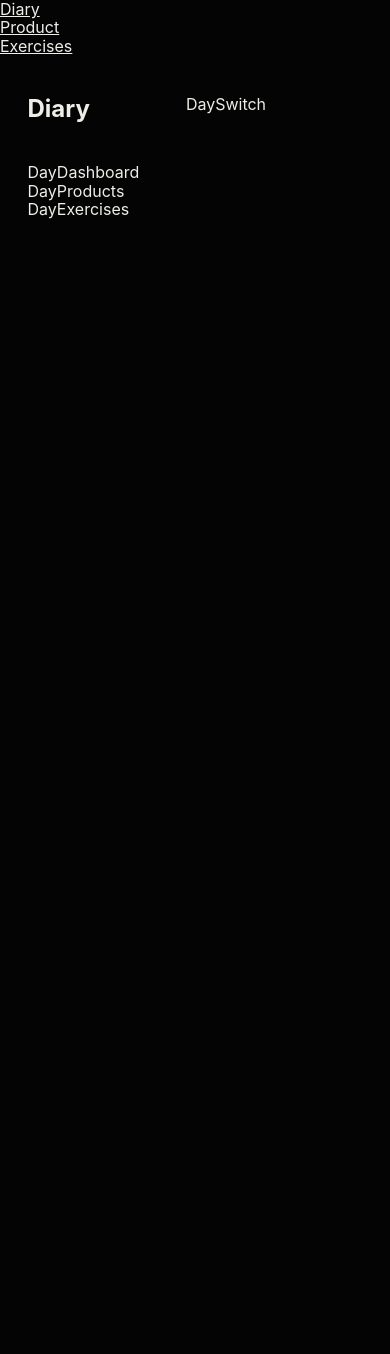
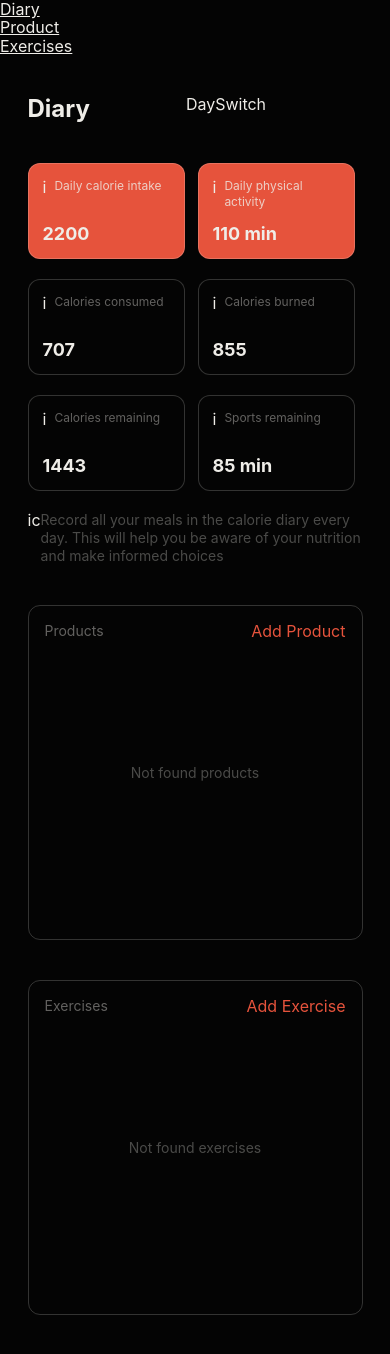
Before and after one commit to Nikolaus-B/power-pulse, a React (Create React App) app: page /power-pulse/diary in a window 390 px wide. Shown: the top 1354 px of the page. Before the commit the page ends 844 px from the top, so only its background shows below. Built offline with nearby package versions, Linux system fonts and the light colour scheme.

Commit message:
finish mobile

```diff
--- /dev/null
+++ b/src/components/DashboardElement/DashboardElement.jsx
@@ -0,0 +1,19 @@
+import React from 'react';
+import {
+  Dashboard,
+  DashboardTitle,
+  IconAndTitleContainer,
+  Indicator,
+} from './DashboardElement.styled';
+
+export const DashboardElement = ({ name, icon, text, isOrange }) => {
+  return (
+    <Dashboard $isOrange={isOrange}>
+      <IconAndTitleContainer>
+        <p>i</p>
+        <DashboardTitle $isOrange={isOrange}>{name}</DashboardTitle>
+      </IconAndTitleContainer>
+      <Indicator>{text}</Indicator>
+    </Dashboard>
+  );
+};
--- /dev/null
+++ b/src/components/DashboardElement/DashboardElement.styled.js
@@ -0,0 +1,37 @@
+import styled from 'styled-components';
+
+const getColor = props =>
+  props.$isOrange ? '--orange-color' : '--primary-black-color';
+
+const getTextColor = props =>
+  props.$isOrange ? '--diary-active-color' : '--text-categories-color';
+
+export const Dashboard = styled.div`
+  display: flex;
+  flex-direction: column;
+  justify-content: space-between;
+  width: 157px;
+  height: 96px;
+  padding: 14px;
+  background-color: var(${getColor});
+  border: 1px solid var(--border-static-color);
+  border-radius: 12px;
+`;
+
+export const IconAndTitleContainer = styled.div`
+  display: flex;
+  gap: 8px;
+`;
+
+export const DashboardTitle = styled.p`
+  font-weight: 400;
+  font-size: 12px;
+  line-height: 16px;
+  color: var(${getTextColor});
+`;
+
+export const Indicator = styled.p`
+  font-weight: 700;
+  font-size: 18px;
+  line-height: 20px;
+`;
--- a/src/components/DayDashboard/DayDashboard.jsx
+++ b/src/components/DayDashboard/DayDashboard.jsx
@@ -1,5 +1,38 @@
+import { DashboardElement } from 'components/DashboardElement/DashboardElement';
 import React from 'react';
+import {
+  DashboardList,
+  DayDashboardContainer,
+  Notification,
+  NotificationContainer,
+} from './DayDashboard.styled';
 
 export const DayDashboard = () => {
-  return <div>DayDashboard</div>;
+  return (
+    <DayDashboardContainer>
+      <DashboardList>
+        <DashboardElement
+          isOrange={true}
+          name={'Daily calorie intake'}
+          text={'2200'}
+        />
+        <DashboardElement
+          isOrange={true}
+          name={'Daily physical activity'}
+          text={'110 min'}
+        />
+        <DashboardElement name={'Сalories consumed'} text={'707'} />
+        <DashboardElement name={'Сalories burned'} text={'855'} />
+        <DashboardElement name={'Calories remaining'} text={'1443'} />
+        <DashboardElement name={'Sports remaining'} text={'85 min'} />
+      </DashboardList>
+      <NotificationContainer>
+        <p>ic</p>
+        <Notification>
+          Record all your meals in the calorie diary every day. This will help
+          you be aware of your nutrition and make informed choices
+        </Notification>
+      </NotificationContainer>
+    </DayDashboardContainer>
+  );
 };
--- a/src/components/DayDashboard/DayDashboard.styled.js
+++ b/src/components/DayDashboard/DayDashboard.styled.js
@@ -0,0 +1,21 @@
+import styled from 'styled-components';
+
+export const DayDashboardContainer = styled.div``;
+
+export const DashboardList = styled.div`
+  display: flex;
+  flex-wrap: wrap;
+  gap: 20px 13px;
+  margin-bottom: 20px;
+`;
+
+export const NotificationContainer = styled.div`
+  display: flex;
+`;
+
+export const Notification = styled.div`
+  font-weight: 400;
+  font-size: 14px;
+  line-height: 18px;
+  color: var(--text-info-color);
+`;
--- a/src/components/DayExercises/DayExercises.jsx
+++ b/src/components/DayExercises/DayExercises.jsx
@@ -1,5 +1,23 @@
 import React from 'react';
+import {
+  DayExercisesTitle,
+  ExercisesContainer,
+  ExercisesHeader,
+  ExercisesLink,
+  Exerciseslist,
+  NotFoundExercises,
+} from './DayExercises.styled';
 
 export const DayExercises = () => {
-  return <div>DayExercises</div>;
+  return (
+    <ExercisesContainer>
+      <ExercisesHeader>
+        <DayExercisesTitle>Exercises</DayExercisesTitle>
+        <ExercisesLink to="/product">Add Exercise</ExercisesLink>
+      </ExercisesHeader>
+      <Exerciseslist>
+        <NotFoundExercises>Not found exercises</NotFoundExercises>
+      </Exerciseslist>
+    </ExercisesContainer>
+  );
 };
--- a/src/components/DayExercises/DayExercises.styled.js
+++ b/src/components/DayExercises/DayExercises.styled.js
@@ -0,0 +1,43 @@
+import styled from 'styled-components';
+import { Link } from 'react-router-dom';
+
+export const ExercisesContainer = styled.div`
+  position: relative;
+  min-height: 335px;
+  padding: 16px;
+  border: 1px solid var(--border-static-color);
+  border-radius: 12px;
+`;
+
+export const ExercisesHeader = styled.div`
+  display: flex;
+  justify-content: space-between;
+  margin-bottom: 22px;
+`;
+
+export const DayExercisesTitle = styled.p`
+  font-size: 14px;
+  line-height: 18px;
+  color: var(--text-categories-color);
+`;
+
+export const ExercisesLink = styled(Link)`
+  text-decoration: none;
+
+  color: var(--orange-color);
+`;
+
+export const Exerciseslist = styled.div`
+  display: block;
+`;
+
+export const NotFoundExercises = styled.p`
+  position: absolute;
+  top: 50%;
+  left: 50%;
+  transform: translate(-50%, -50%);
+  font-weight: 400;
+  font-size: 14px;
+  line-height: 18px;
+  color: var(--text-info-color);
+`;
--- a/src/components/DayProducts/DayProducts.jsx
+++ b/src/components/DayProducts/DayProducts.jsx
@@ -1,5 +1,23 @@
 import React from 'react';
+import {
+  ProductsContainer,
+  NotFoundProducts,
+  Productslist,
+  ProductsLink,
+  ProductHeader,
+  DayProductTitle,
+} from './DayProducts.styled';
 
 export const DayProducts = () => {
-  return <div>DayProducts</div>;
+  return (
+    <ProductsContainer>
+      <ProductHeader>
+        <DayProductTitle>Products</DayProductTitle>
+        <ProductsLink to="/product">Add Product</ProductsLink>
+      </ProductHeader>
+      <Productslist>
+        <NotFoundProducts>Not found products</NotFoundProducts>
+      </Productslist>
+    </ProductsContainer>
+  );
 };
--- a/src/components/DayProducts/DayProducts.styled.js
+++ b/src/components/DayProducts/DayProducts.styled.js
@@ -0,0 +1,43 @@
+import styled from 'styled-components';
+import { Link } from 'react-router-dom';
+
+export const ProductsContainer = styled.div`
+  position: relative;
+  min-height: 335px;
+  padding: 16px;
+  border: 1px solid var(--border-static-color);
+  border-radius: 12px;
+`;
+
+export const ProductHeader = styled.div`
+  display: flex;
+  justify-content: space-between;
+  margin-bottom: 22px;
+`;
+
+export const DayProductTitle = styled.p`
+  font-size: 14px;
+  line-height: 18px;
+  color: var(--text-categories-color);
+`;
+
+export const ProductsLink = styled(Link)`
+  text-decoration: none;
+
+  color: var(--orange-color);
+`;
+
+export const Productslist = styled.div`
+  display: block;
+`;
+
+export const NotFoundProducts = styled.p`
+  position: absolute;
+  top: 50%;
+  left: 50%;
+  transform: translate(-50%, -50%);
+  font-weight: 400;
+  font-size: 14px;
+  line-height: 18px;
+  color: var(--text-info-color);
+`;
--- a/src/components/Diary/Diary.styled.js
+++ b/src/components/Diary/Diary.styled.js
@@ -8,11 +8,16 @@ export const TitleContainer = styled.div`
   margin-bottom: 40px;
 `;
 
-export const ProductAndExercises = styled.div``;
+export const ProductAndExercises = styled.div`
+  display: flex;
+  flex-direction: column;
+  gap: 40px;
+`;
 
 export const DashboardContainer = styled.div`
   display: flex;
   flex-direction: column-reverse;
+  gap: 40px;
 
   @media screen and (min-width: 768px) and (max-width: 1439px) {
     flex-direction: column;
--- a/src/components/GlobalStyle.jsx
+++ b/src/components/GlobalStyle.jsx
@@ -13,6 +13,7 @@ export const GlobalStyle = createGlobalStyle`
    --border-static-color: rgba(239, 237, 232, 0.2);
   --text-info-color: rgba(239, 237, 232, 0.3);
   --text-categories-color:rgba(239, 237, 232, 0.4);
+  --diary-active-color:rgba(239, 237, 232, 0.8);
 
 }
 
```
